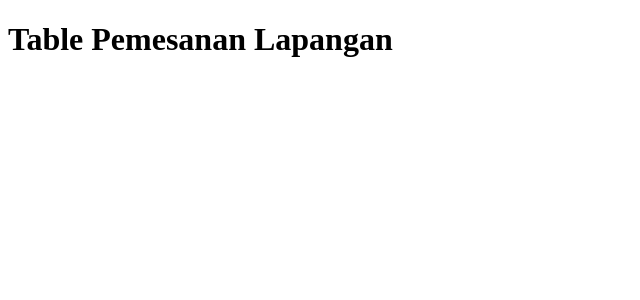
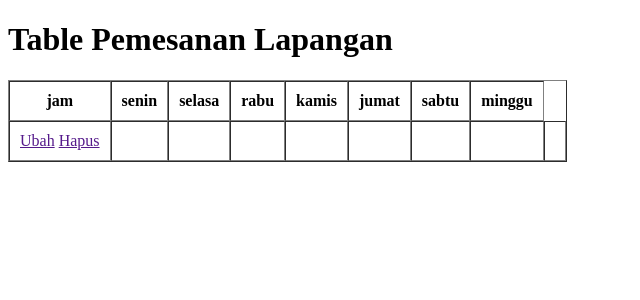
Before and after one commit to rifkigg/Aplikasi-Pemesanan-Lapangan, a PHP site: page / in a window 1280 px wide. Shown: the top 300 px of the page, without its empty margins (0-640 px from the left). Run offline with PHP 8.4, Linux system fonts and the light colour scheme; tables that the repository leaves empty or names only in its code hold one stand-in row (values such as "Sample post"); data that the repository does not hold is empty.

Commit message:
membuat fitur read

```diff
--- a/index.php
+++ b/index.php
@@ -1,6 +1,10 @@
-<?php
-$database = mysqli_connect("localhost", "root", "", "db_pemesanan_lapangan");
-?>
+        <?php
+        // Menghubungakan file index.php ke insert.php
+        require 'insert.php';
+
+        $pemesanan = query("SELECT * FROM pemesanan_lapangan");
+
+        ?>
 
 <!DOCTYPE html>
 <html lang="en">
@@ -11,8 +15,38 @@ $database = mysqli_connect("localhost", "root", "", "db_pemesanan_lapangan");
 </head>
 <body>
     <h1>Table Pemesanan Lapangan</h1>
-    <table>
+    <table border="1" cellpadding="10" cellspacing="0">
+
+    <tr>
+        <th>jam</th>
+        <th>senin</th>
+        <th>selasa</th>
+        <th>rabu</th>
+        <th>kamis</th>
+        <th>jumat</th>
+        <th>sabtu</th>
+        <th>minggu</th>
+    </tr>
+
+        <?php foreach( $pemesanan as $row ) : ?>
+    <tr>
+        <td>
+            <a href="">Ubah</a>
+            <a href="">Hapus</a>
+        </td>
+        <td><?= $row["Jam"]; ?></td>
+        <td><?= $row["Senin"]; ?></td>
+        <td><?= $row["Selasa"]; ?></td>
+        <td><?= $row["Rabu"]; ?></td>
+        <td><?= $row["Kamis"]; ?></td>
+        <td><?= $row["Jumat"]; ?></td>
+        <td><?= $row["Sabtu"]; ?></td>
+        <td><?= $row["Minggu"]; ?></td>
+    </tr>
+    <?php endforeach; ?>
 
     </table>
+
+
 </body>
 </html>
--- a/insert.php
+++ b/insert.php
@@ -0,0 +1,14 @@
+<?php
+//
+// koneksi ke database
+$database = mysqli_connect("localhost", "root", "", "db_pemesanan_lapangan");
+
+function query($query) {
+    global $database;
+    $result = mysqli_query($database, $query);
+    $rows = [];
+    while( $row = mysqli_fetch_assoc($result) ) {
+        $rows[] = $row;
+    }
+    return $rows;
+}
```
